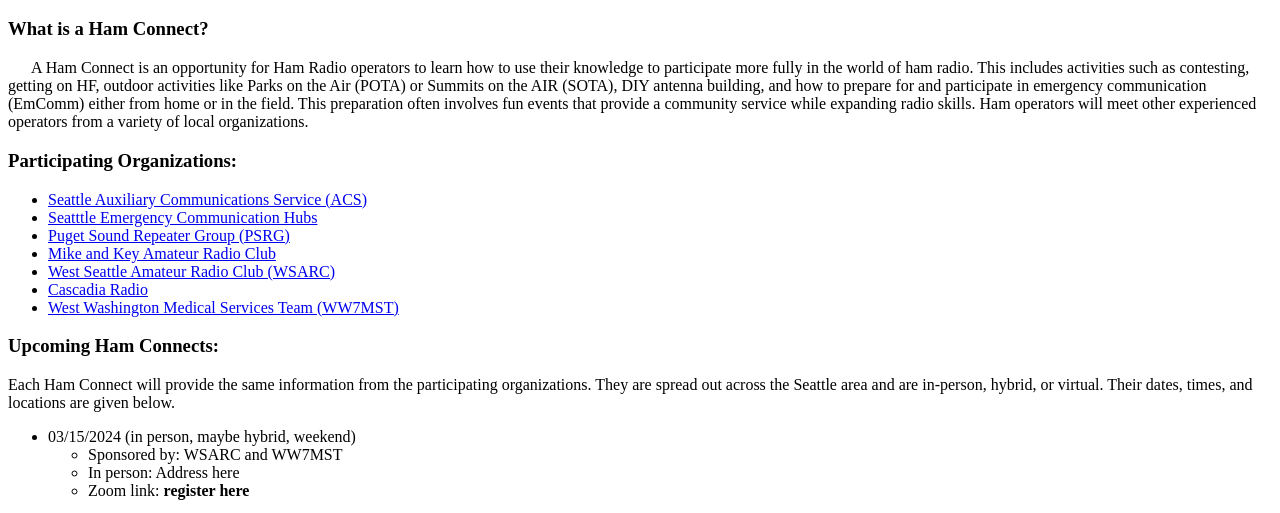
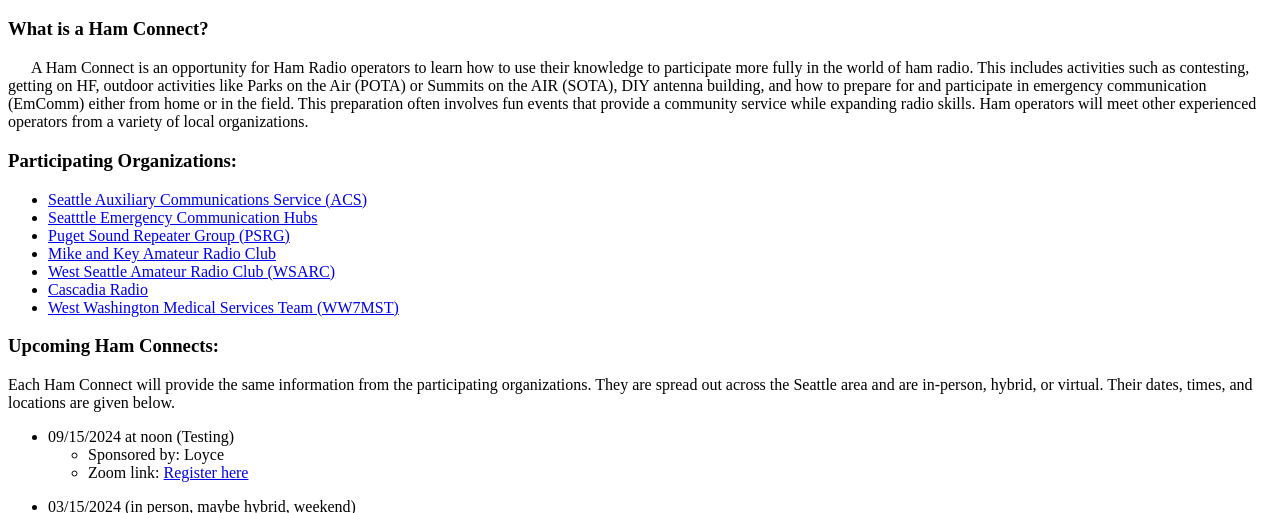
Before and after one commit to hamconnect/hamconnect.github.io, a plain HTML site: page index.html in a window 1280 px wide. Shown: the part 248-761 px from the top of the page. Drawn offline with Linux system fonts and the light colour scheme.

Commit message:
add zoom meeting registration link for testing

```diff
--- a/index.html
+++ b/index.html
@@ -50,6 +50,14 @@ Their dates, times, and locations are given below.
 <ul>
 
 <p>
+<li> 09/15/2024 at noon (Testing)
+<ul>
+<li> Sponsored by: Loyce
+<li> Zoom link:
+<a href="https://washington.zoom.us/meeting/register/tJYqcuisqzgjG9UmZ2S5vtROZ0q8T1TdgSeV">Register here</a>
+</ul>
+
+<p>
 <li> 03/15/2024 (in person, maybe hybrid, weekend)
 <ul>
 <li> Sponsored by: WSARC and WW7MST
```
